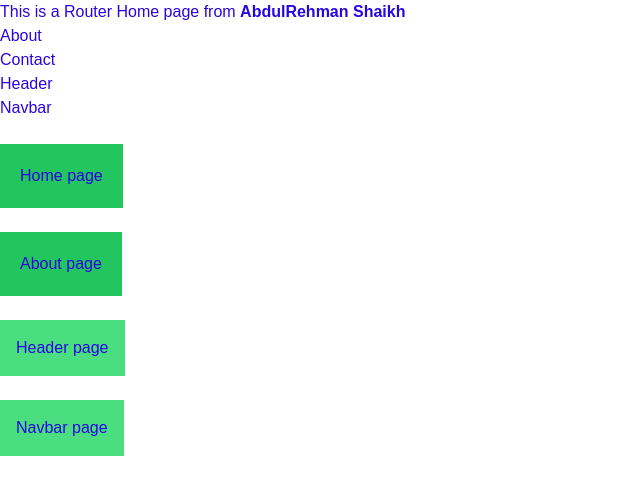
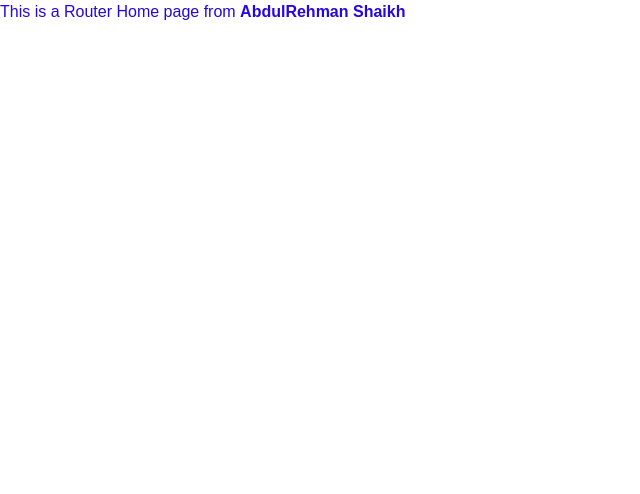
Before and after one commit to Abdulrehman-Shaikh1010/Routing-App, a Next.js app: page / in a window 1280 px wide. Shown: the top 494 px of the page, without its empty margins (0-640 px from the left). Built offline with nearby package versions, Linux system fonts and the light colour scheme.

Commit message:
Routing App

```diff
--- a/app/About/page.tsx
+++ b/app/About/page.tsx
@@ -3,11 +3,7 @@ export default function About(){
     return(
       <div>
         <h1>This is a Router About page from <strong> AbdulRehman Shaikh</strong></h1>
-        <ul>
-          <li><Link href='Header'>Header</Link></li>
-          <li><Link href='Navbar'>Navbar</Link></li>
-          <li><Link href='Contact'>Contact</Link></li>
-        </ul>
+
       </div>
     );
   }
--- a/app/Contact/page.tsx
+++ b/app/Contact/page.tsx
@@ -5,11 +5,6 @@ export default function Contact(){
   return(
     <div>
       <h1>This is a Router Contact page from <strong> AbdulRehman Shaikh</strong></h1>
-      <ul>
-      <li><Link href='About'>About</Link></li>
-      <li><Link href='Header'>Header</Link></li>
-      <li><Link href='Navbar'>Navbar</Link></li>
-      </ul>
 
     </div>
   );
--- a/app/Header/page.tsx
+++ b/app/Header/page.tsx
@@ -3,11 +3,7 @@ export default function Header(){
     return(
       <div>
         <h1>This is a Router Header page from <strong> AbdulRehman Shaikh</strong></h1>
-        <ul>
-          <li><Link href='About'>About</Link></li>
-          <li><Link href='Navbar'>Navbar</Link></li>
-          <li><Link href='Contact'>Contact</Link></li>
-        </ul>
+
       </div>
     );
   }
--- a/app/Navbar/page.tsx
+++ b/app/Navbar/page.tsx
@@ -5,11 +5,6 @@ export default function Navbar(){
   return(
     <div>
       <h1>This is a Router Navbar page from <strong> AbdulRehman Shaikh</strong></h1>
-      <ul>
-        <li><Link href='About'>About</Link></li>
-        <li><Link href='Header'>Header</Link></li>
-        <li><Link href='Contact'>Contact</Link></li>
-      </ul>
 
     </div>
   );
--- a/app/page.tsx
+++ b/app/page.tsx
@@ -7,23 +7,7 @@ export default function Home(){
   return(
     <div>
       <h1>This is a Router Home page from <strong> AbdulRehman Shaikh</strong></h1>
-      <ul>
-        <li><Link href='About'>About</Link></li>
-        <li><Link href='Contact'>Contact</Link></li>
-        <li><Link href='Header'>Header</Link></li>
-          <li><Link href='Navbar'>Navbar</Link></li>
-      </ul>
 
-        <ul>
-          <br />
-       <li> <button className="p-5 bg-green-500" onClick={() => route.push('/')}> Home page</button> </li>
-       <br />
-       <li> <button className="p-5 bg-green-500" onClick={() => route.push('/About')}> About page</button> </li>
-       <br />
-       <li> <button className="p-4 bg-green-400" onClick={() => route.push('/Header')}> Header page</button> </li>
-       <br />
-       <li> <button className="p-4 bg-green-400" onClick={() => route.push('/Navbar')}> Navbar page</button> </li>
-        </ul>
     </div>
   );
 }
```
Also changed, not shown: 1 other file (tests, documents, lock files or other folders).
